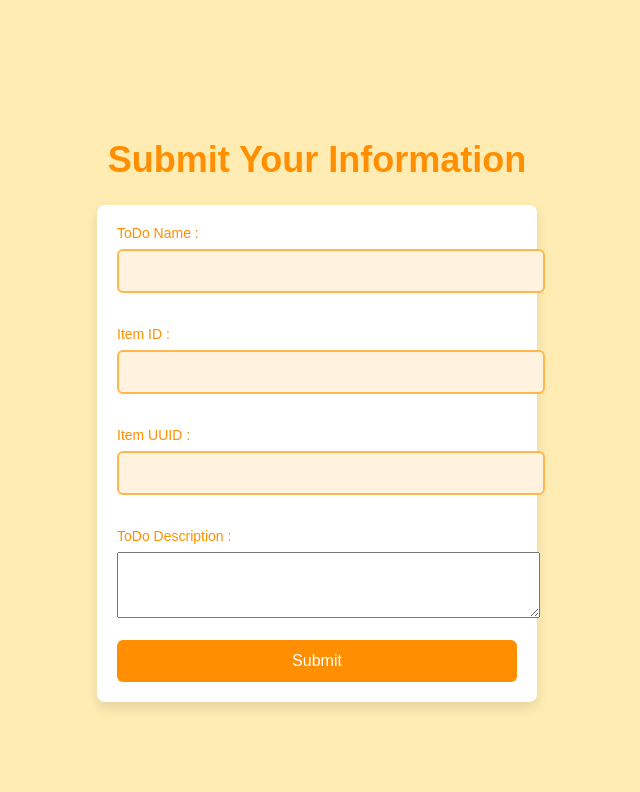
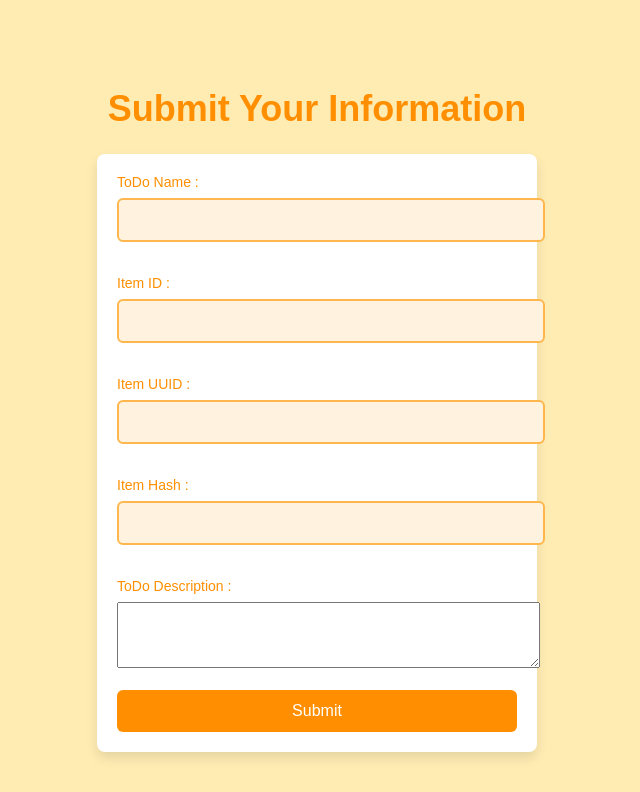
Before and after one commit to rohtelah10/python-flask, a Flask app: page / in a window 1280 px wide. Shown: the top 792 px of the page, without its empty margins (323-963 px from the left). Run offline with Flask 3, Linux system fonts and the light colour scheme.

Commit message:
added id hash

```diff
--- a/frontend/templates/index.html
+++ b/frontend/templates/index.html
@@ -77,6 +77,9 @@
       <label for="name">Item UUID : </label>
       <input type="text" id="item_uuid" name="item_uuid" required /><br /><br />
 
+      <label for="name">Item Hash : </label>
+      <input type="text" id="item_hash" name="item_hash" required /><br /><br />
+
       <label for="email">ToDo Description : </label>
       <textarea name="description" id="description" rows="4" cols="50"> </textarea><br /><br />
 
```
